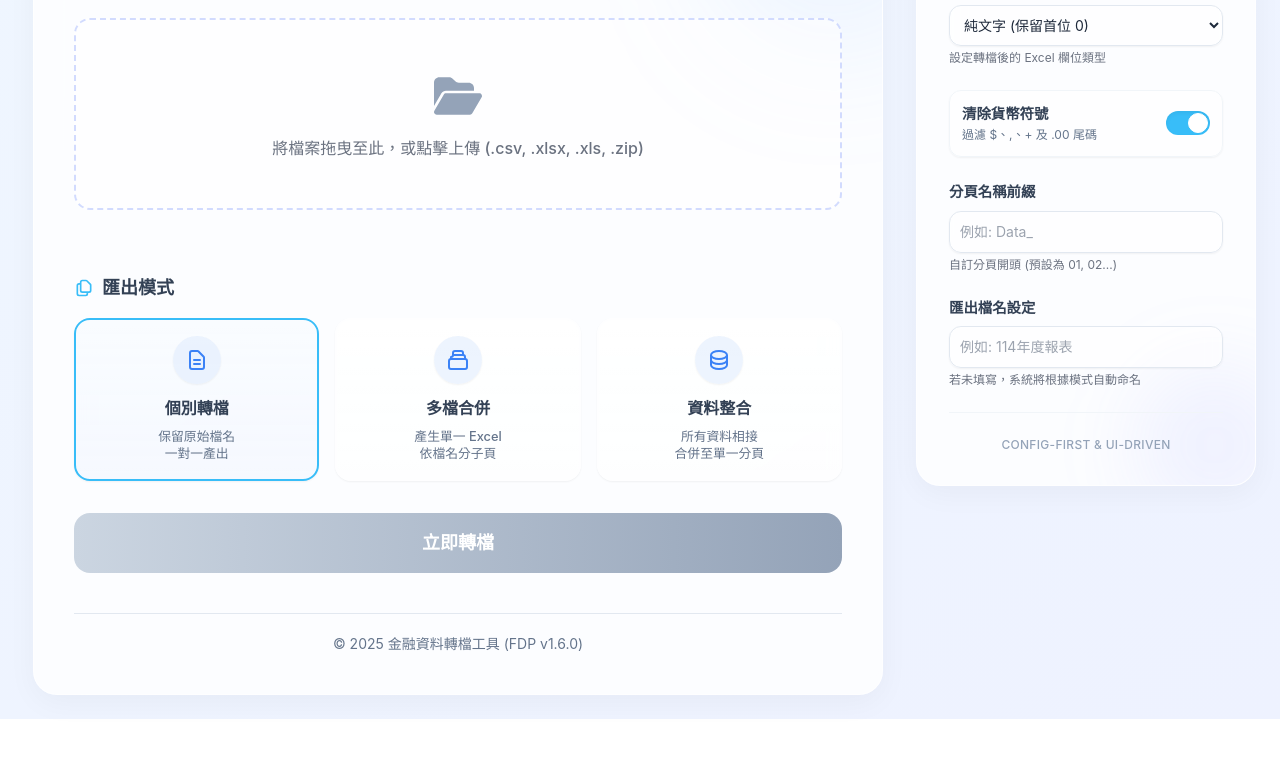
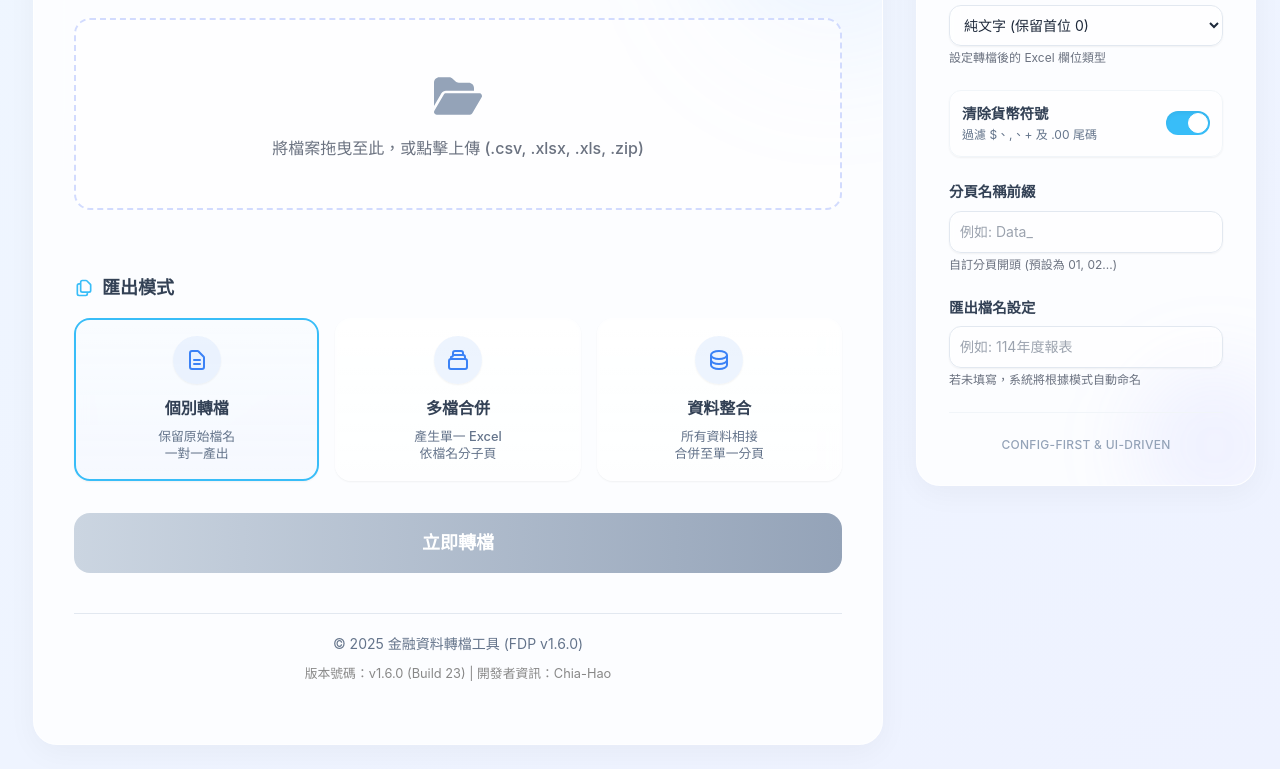
Before and after one commit to lianghao02/Financial-Data-Parser, a plain HTML site: page index.html in a window 1280 px wide. Shown: the part 147-916 px from the top of the page. Before the commit the page ends 866 px from the top, so only its background shows below. Drawn offline with nearby package versions, Linux system fonts and the light colour scheme.

Commit message:
Feat: 自動注入版本號碼 (v1.6.0 Build 23) 與開發者資訊

```diff
--- a/index.html
+++ b/index.html
@@ -144,7 +144,9 @@
 
             <footer class="mt-10 text-center text-slate-500 text-sm pt-5 border-t border-slate-200">
                 <p>&copy; 2025 金融資料轉檔工具 (FDP v1.6.0)</p>
-            </footer>
+
+      <p style="text-align: center; font-size: 0.8rem; color: #888; margin-top: 10px; padding-bottom: 20px;">版本號碼：v1.6.0 (Build 23) | 開發者資訊：Chia-Hao</p>
+    </footer>
         </div>
     </main>
 
```
